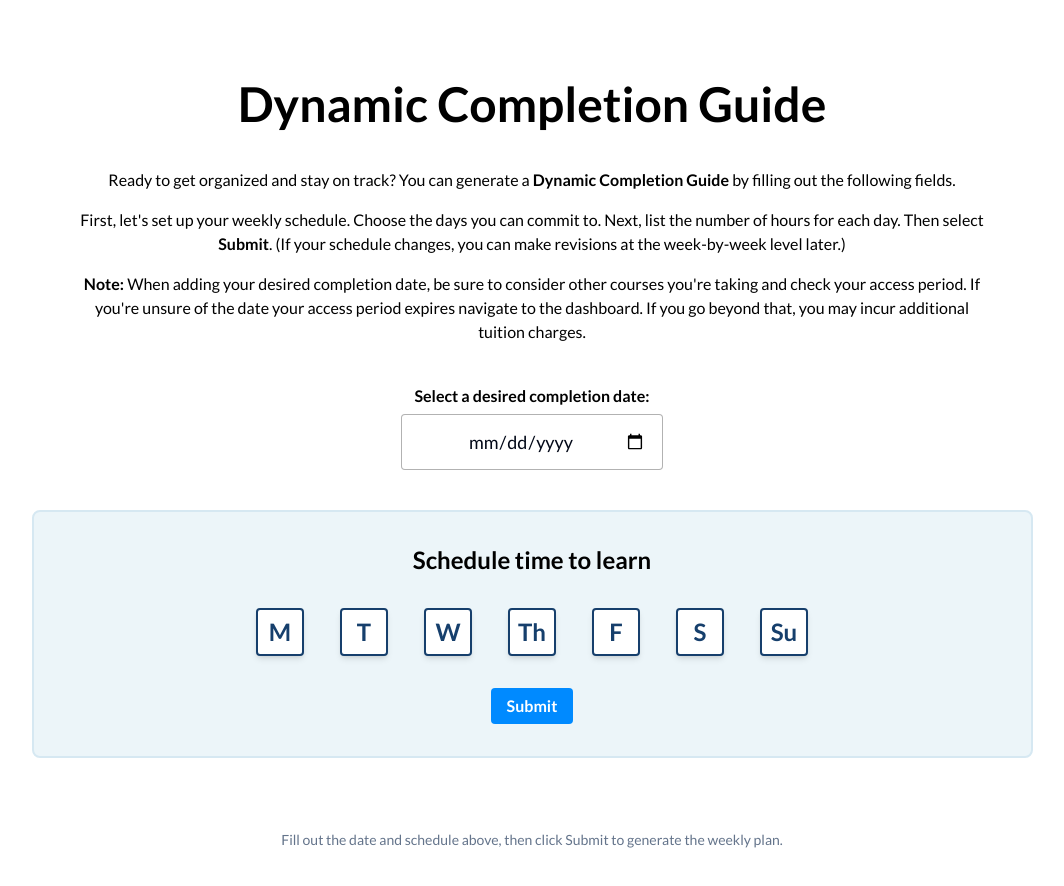
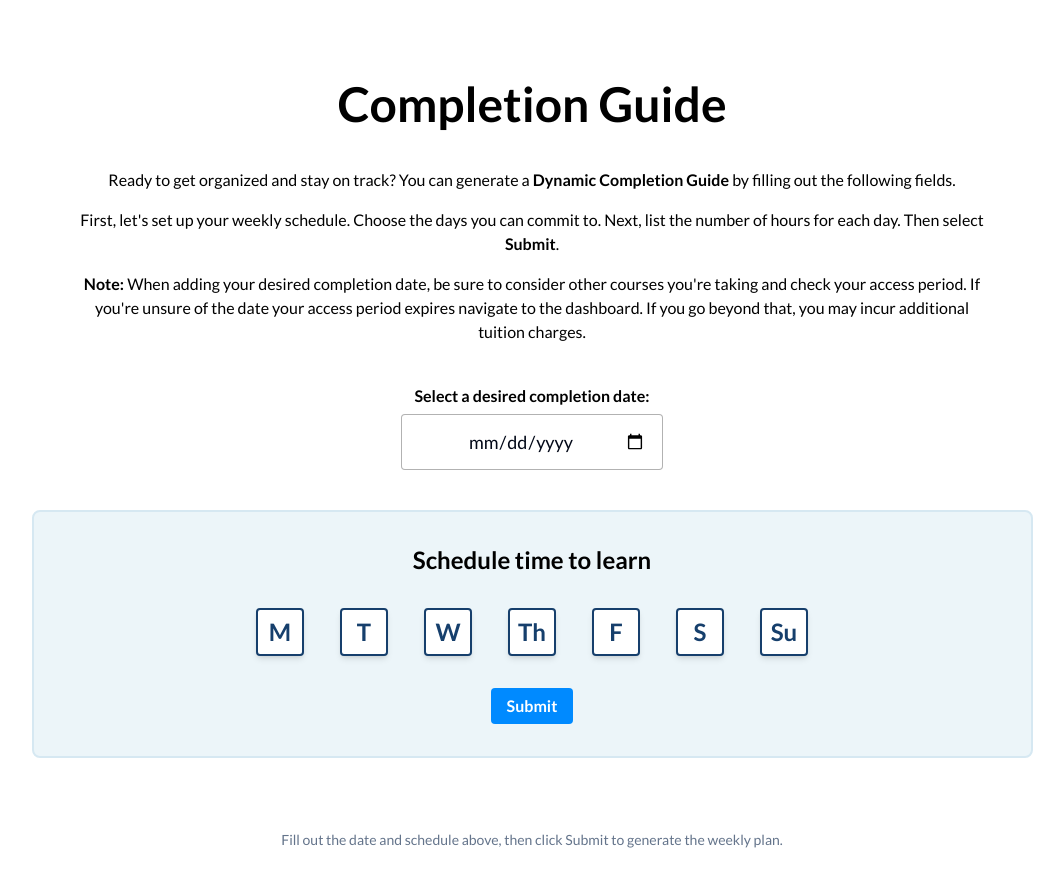
Before and after one commit to academyproduct/dynamic_completion_guide, a React (Vite) app: page / in a window 1280 px wide. Shown: the top 886 px of the page, without its empty margins (108-1172 px from the left). Built offline with nearby package versions, Linux system fonts and the light colour scheme.

Commit message:
Text revisions to header, error message and removed 'week-by-week' line from usertesting.

```diff
--- a/client/pages/Index.tsx
+++ b/client/pages/Index.tsx
@@ -226,7 +226,7 @@ export default function Index() {
     <div className="min-h-screen bg-white py-20 px-4 sm:px-8 md:px-16 lg:px-32">
       <div className="max-w-[1289px] mx-auto flex flex-col items-center gap-10">
         <h1 className="text-4xl sm:text-5xl font-bold text-black text-center font-lato">
-          Dynamic Completion Guide
+          Completion Guide
         </h1>
 
         <div className="max-w-[911px] text-center">
@@ -236,8 +236,7 @@ export default function Index() {
           </p>
           <p className="text-base text-black font-lato mt-4">
             First, let's set up your weekly schedule. Choose the days you can commit to. Next,
-            list the number of hours for each day. Then select <span className="font-bold">Submit</span>. (If your schedule changes, you can make
-            revisions at the week-by-week level later.)
+            list the number of hours for each day. Then select <span className="font-bold">Submit</span>.
           </p>
           <p className="text-base text-black font-lato mt-4">
             <span className="font-bold">Note: </span>
@@ -326,7 +325,7 @@ export default function Index() {
               {warnings.exceededDate && (
                 <div className="w-full bg-red-50 border-2 border-red-300 rounded-lg p-4">
                   <p className="text-red-700 text-base font-bold font-lato">
-                    ⚠️ The hours you have submitted will cause you to fall off track for your desired completion date.
+                    ⚠️ The hours you have submitted are insufficient for you to finish your course by the desired completion date.
                   </p>
                 </div>
               )}
```
